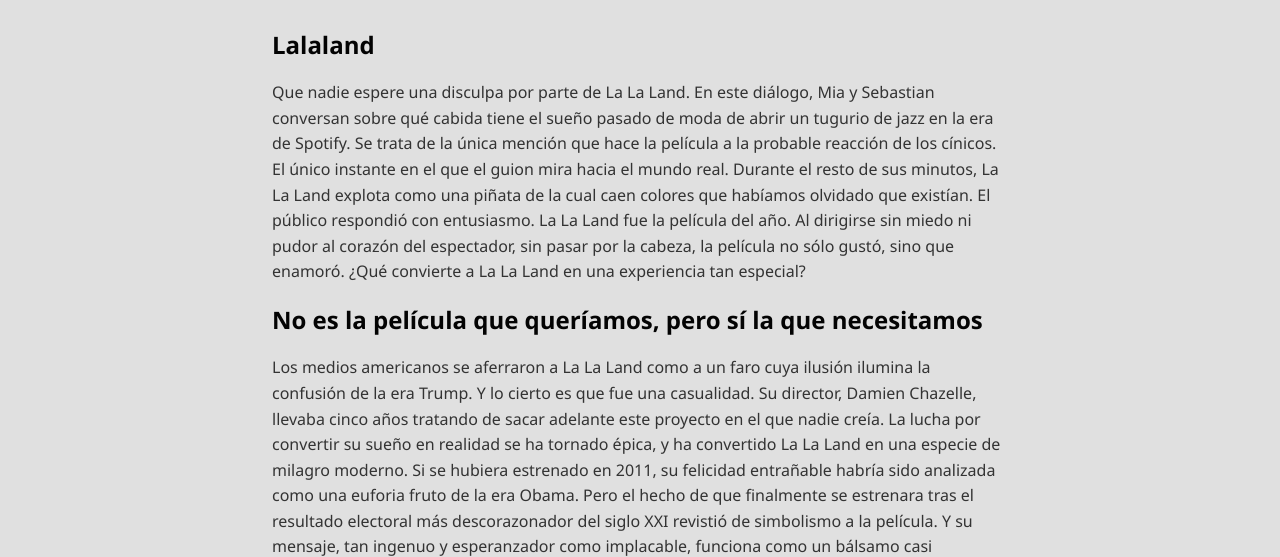
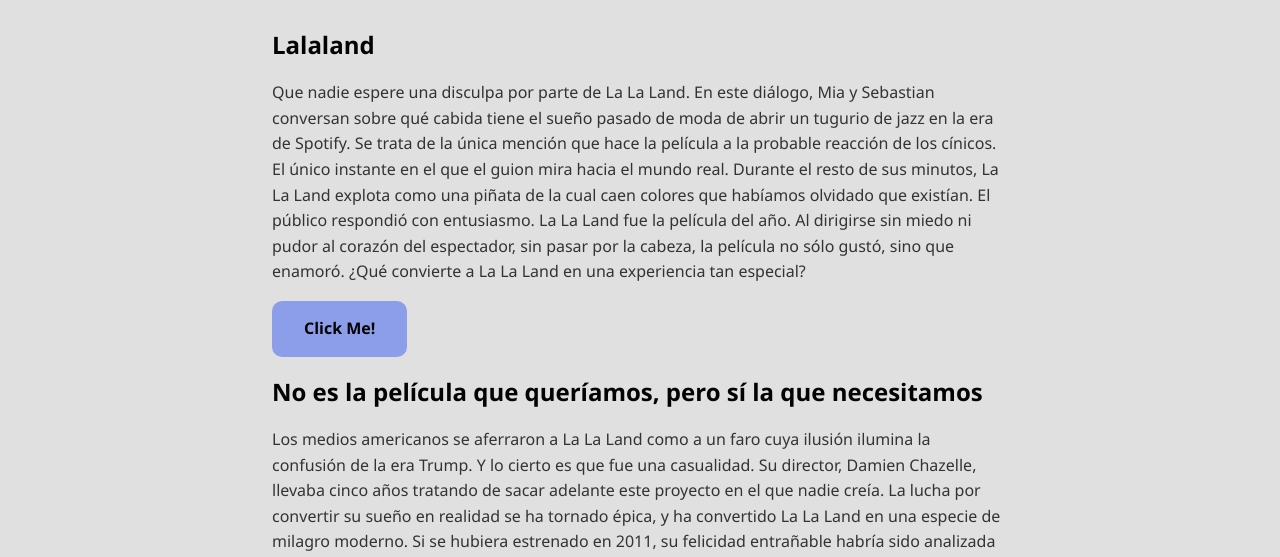
Before and after one commit to izarobetsalicio/advanced_web_design_UDIT, a website: page design-trends/index.html in a window 1280 px wide. Shown: the part 563-1120 px from the top of the page. Drawn offline with Linux system fonts and the light colour scheme.

Commit message:
css animation tryout

```diff
--- a/assets/css/design-trends.css
+++ b/assets/css/design-trends.css
@@ -245,3 +245,24 @@
 	/* Bold, varied typography */
     color: #ffff;
 }
+
+.button {
+	 background-color: rgb(140, 158, 233);
+  	border: none;
+  	color: white;
+  	padding: 15px 32px;
+  	text-align: center;
+  	text-decoration: none;
+  	display: inline-block;
+  	font-size: 16px;
+  	cursor: pointer;
+	border-radius: 10px;
+	transition: background-color 0.2s, transform 0.2s, box-shadow 0.2s;
+
+}
+
+.button:hover {
+  background-color: #a7b1e4;
+  transform: scale(1.05);
+  box-shadow: 0 4px 10px rgba(0, 0, 0, 0.2);
+}
--- a/design-trends/index.html
+++ b/design-trends/index.html
@@ -31,6 +31,8 @@
         no sólo gustó, sino que enamoró. ¿Qué convierte a La La Land en una
         experiencia tan especial?
       </p>
+
+      <h2 class="button">Click Me!</h2>
 
       <h2>No es la película que queríamos, pero sí la que necesitamos</h2>
       <p>
```
